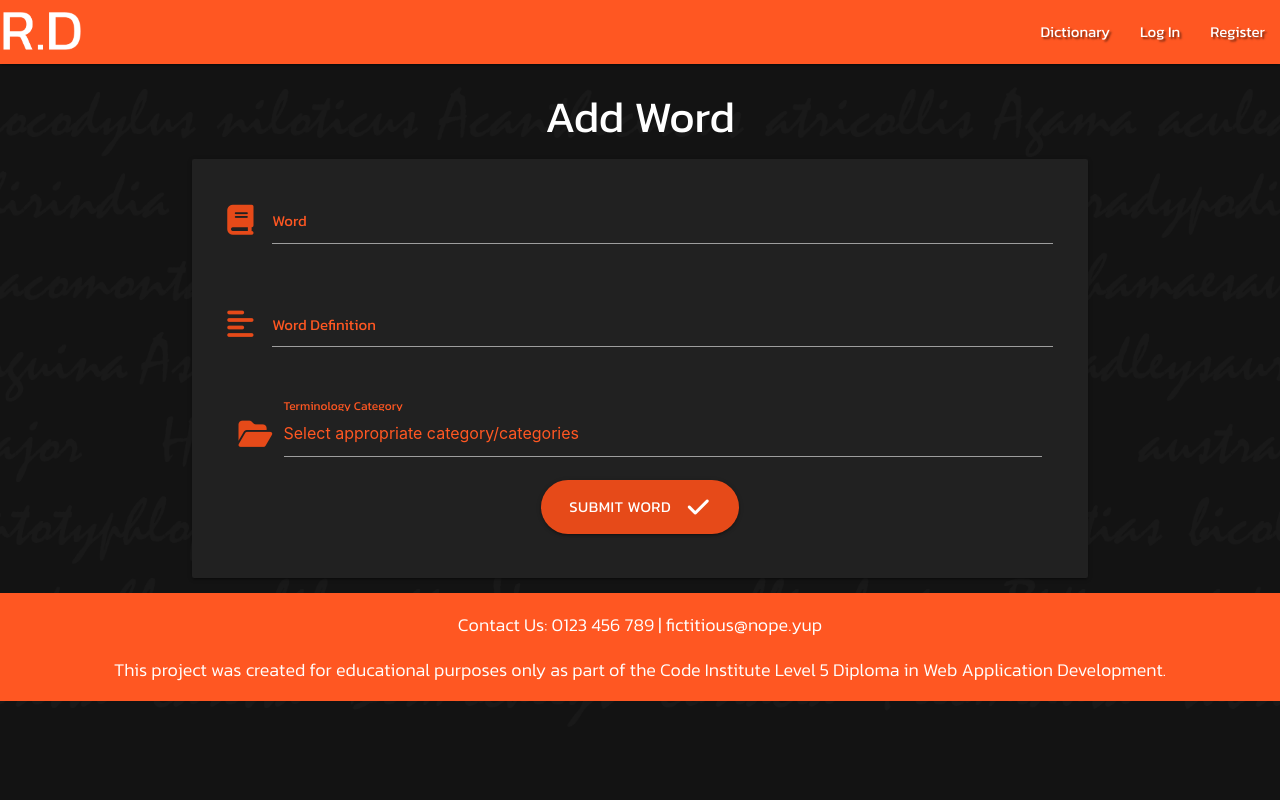
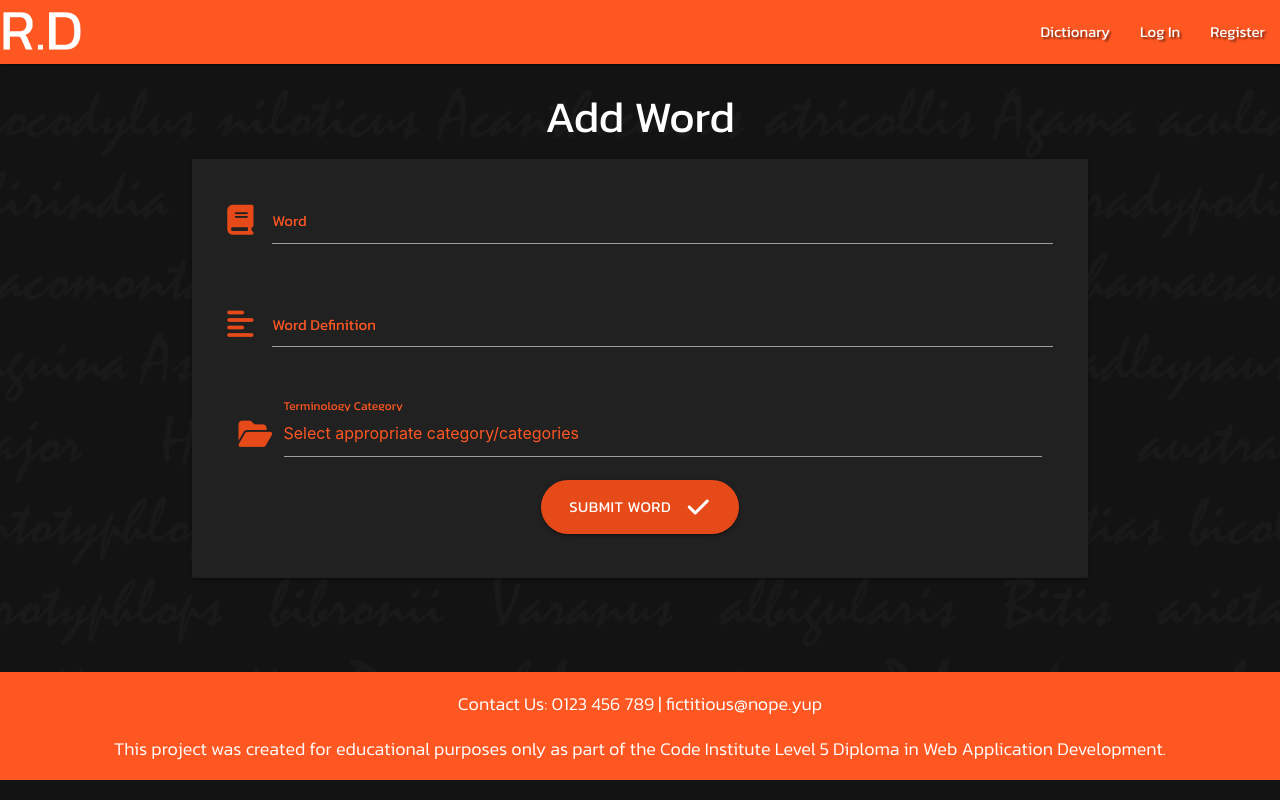
Before and after one commit to SpooshDoosh/MP3-ReptilianDictionary, a Flask app: page /add_word in a window 1280 px wide. Run offline with Flask 2, Linux system fonts and the light colour scheme; data that the repository does not hold is empty; some libraries are stand-ins or nearby versions.

Commit message:
Make footer sit at bottom of all pages

```diff
--- a/static/css/style.css
+++ b/static/css/style.css
@@ -45,6 +45,13 @@ body {
     background-repeat: no-repeat;
     background-attachment: fixed;
     font-family: 'Kanit', sans-serif;
+    min-height: 100vh;
+    display: flex;
+    flex-direction: column;
+}
+
+footer {
+    margin-top: auto;
 }
 
 .text-shadow {
```
